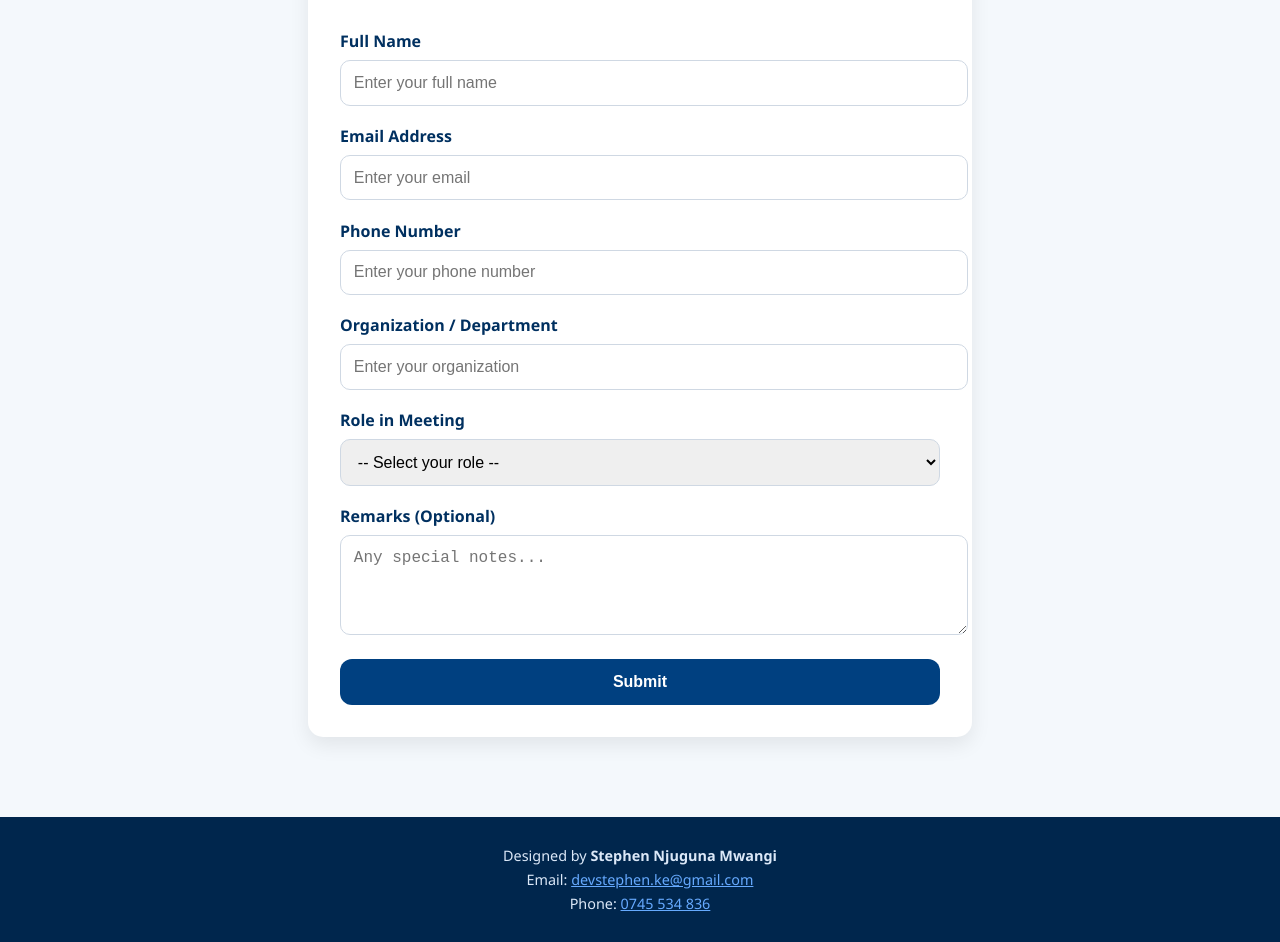
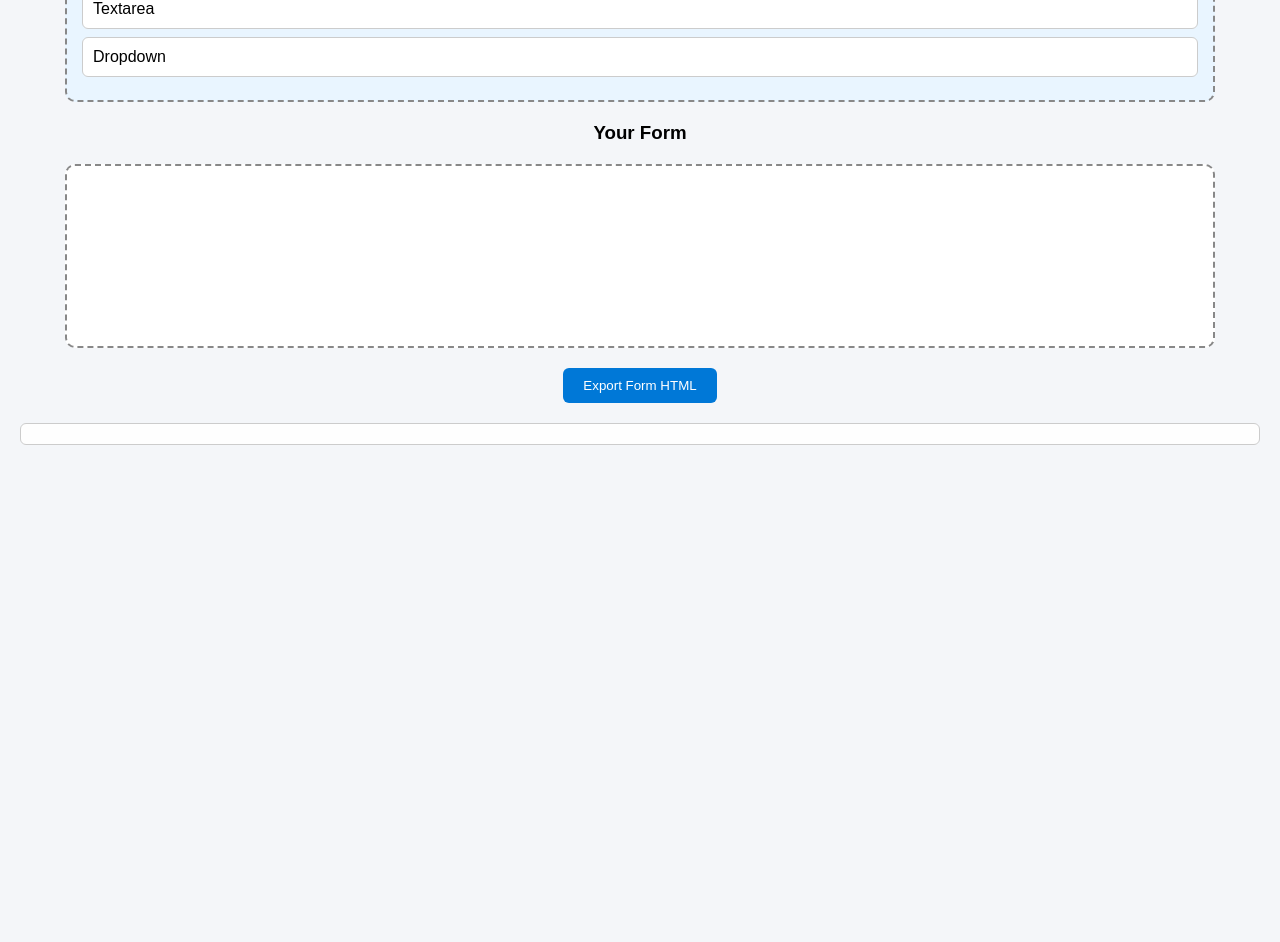
Before and after one commit to devstephenke-sys/meeting_Local_form_pages, a plain HTML site: page index.html in a window 1280 px wide. Shown: the part 200-1142 px from the top of the page. After the commit the page ends 800 px from the top, so only its background shows below. Drawn offline with Linux system fonts and the light colour scheme.

Commit message:
Update index.html
to be a form creator

```diff
--- a/index.html
+++ b/index.html
@@ -2,182 +2,143 @@
 <html lang="en">
 <head>
   <meta charset="UTF-8" />
-  <meta name="viewport" content="width=device-width, initial-scale=1.0" />
-  <title>Annual Meeting Registration</title>
+  <meta name="viewport" content="width=device-width, initial-scale=1.0"/>
+  <title>Form Builder</title>
   <style>
     body {
-      font-family: 'Segoe UI', Tahoma, Geneva, Verdana, sans-serif;
-      background: #f4f8fc;
-      margin: 0;
-      padding: 0;
-      color: #1a1a1a;
+      font-family: Arial, sans-serif;
+      margin: 20px;
+      background: #f4f6f9;
     }
-
-    header {
-      background: #004080; /* Don Bosco deep blue */
-      color: white;
+    h2 {
       text-align: center;
-      padding: 2rem 1rem;
-      box-shadow: 0 4px 6px rgba(0,0,0,0.1);
+      color: #333;
     }
-
-    header h1 {
-      margin: 0;
-      font-size: 2rem;
-      letter-spacing: 1px;
+    #toolbox, #form-area {
+      border: 2px dashed #888;
+      border-radius: 10px;
+      padding: 15px;
+      min-height: 150px;
+      margin: 20px auto;
+      width: 90%;
+      background: white;
     }
-
-    main {
-      display: flex;
-      justify-content: center;
-      align-items: flex-start;
-      padding: 2rem;
+    #toolbox {
+      background: #e9f5ff;
     }
-
-    .form-card {
-      background: white;
-      border-radius: 15px;
-      padding: 2rem;
+    .field {
+      padding: 10px;
+      margin: 8px 0;
+      background: #fff;
+      border: 1px solid #ccc;
+      border-radius: 6px;
+      cursor: grab;
+    }
+    .field:hover {
+      background: #f1faff;
+    }
+    #form-area .field {
+      cursor: default;
+    }
+    label {
+      display: block;
+      margin-bottom: 5px;
+      font-weight: bold;
+    }
+    input, select, textarea {
       width: 100%;
-      max-width: 600px;
-      box-shadow: 0 8px 20px rgba(0,0,0,0.08);
-      animation: fadeIn 0.6s ease;
+      padding: 6px;
+      margin-bottom: 8px;
+      border: 1px solid #ccc;
+      border-radius: 4px;
     }
-
-    .form-card h2 {
-      margin-top: 0;
-      color: #004080;
-      text-align: center;
-      font-size: 1.6rem;
-      margin-bottom: 1.5rem;
-    }
-
-    .form-group {
-      margin-bottom: 1.2rem;
-    }
-
-    .form-group label {
+    #exportBtn {
       display: block;
-      font-weight: 600;
-      margin-bottom: 0.5rem;
-      color: #003060;
-    }
-
-    .form-group input,
-    .form-group select,
-    .form-group textarea {
-      width: 100%;
-      padding: 0.8rem;
-      border: 1px solid #cfd8e3;
-      border-radius: 10px;
-      font-size: 1rem;
-      transition: border 0.3s;
-    }
-
-    .form-group input:focus,
-    .form-group select:focus,
-    .form-group textarea:focus {
-      border-color: #004080;
-      outline: none;
-      box-shadow: 0 0 5px rgba(0,64,128,0.2);
-    }
-
-    button {
-      background: #004080;
+      margin: 20px auto;
+      padding: 10px 20px;
+      background: #0078d7;
       color: white;
       border: none;
-      padding: 0.9rem 2rem;
-      border-radius: 12px;
+      border-radius: 6px;
       cursor: pointer;
-      font-size: 1rem;
-      font-weight: 600;
-      transition: background 0.3s;
-      width: 100%;
     }
-
-    button:hover {
-      background: #0059b3;
+    #exportBtn:hover {
+      background: #005fa3;
     }
-
-    footer {
-      background: #00264d;
-      color: #dbe8f8;
-      text-align: center;
-      padding: 1.5rem;
-      font-size: 0.9rem;
-      margin-top: 3rem;
-    }
-
-    footer p {
-      margin: 0.3rem 0;
-    }
-
-    @keyframes fadeIn {
-      from { opacity: 0; transform: translateY(10px); }
-      to { opacity: 1; transform: translateY(0); }
+    #output {
+      margin-top: 20px;
+      padding: 10px;
+      background: #fefefe;
+      border: 1px solid #ccc;
+      border-radius: 6px;
+      white-space: pre-wrap;
     }
   </style>
 </head>
 <body>
-  <header>
-    <h1>Annual Meeting Registration</h1>
-  </header>
+  <h2>Drag & Drop Form Builder</h2>
 
-  <main>
-    <div class="form-card">
-      <h2>Please Fill Your Details</h2>
-      <form id="meetingForm">
-        <div class="form-group">
-          <label for="fullname">Full Name</label>
-          <input type="text" id="fullname" name="fullname" placeholder="Enter your full name" required>
-        </div>
+  <div id="toolbox">
+    <div class="field" draggable="true" data-type="text">Text Input</div>
+    <div class="field" draggable="true" data-type="email">Email Input</div>
+    <div class="field" draggable="true" data-type="textarea">Textarea</div>
+    <div class="field" draggable="true" data-type="select">Dropdown</div>
+  </div>
 
-        <div class="form-group">
-          <label for="email">Email Address</label>
-          <input type="email" id="email" name="email" placeholder="Enter your email" required>
-        </div>
+  <h3 style="text-align:center;">Your Form</h3>
+  <form id="form-area"></form>
 
-        <div class="form-group">
-          <label for="phone">Phone Number</label>
-          <input type="tel" id="phone" name="phone" placeholder="Enter your phone number">
-        </div>
-
-        <div class="form-group">
-          <label for="org">Organization / Department</label>
-          <input type="text" id="org" name="org" placeholder="Enter your organization">
-        </div>
-
-        <div class="form-group">
-          <label for="role">Role in Meeting</label>
-          <select id="role" name="role" required>
-            <option value="">-- Select your role --</option>
-            <option value="participant">Participant</option>
-            <option value="speaker">Speaker</option>
-            <option value="organizer">Organizer</option>
-          </select>
-        </div>
-
-        <div class="form-group">
-          <label for="remarks">Remarks (Optional)</label>
-          <textarea id="remarks" name="remarks" rows="4" placeholder="Any special notes..."></textarea>
-        </div>
-
-        <button type="submit">Submit</button>
-      </form>
-    </div>
-  </main>
-
-  <footer>
-    <p>Designed by <strong>Stephen Njuguna Mwangi</strong></p>
-    <p>Email: <a href="mailto:devstephen.ke@gmail.com" style="color:#66aaff;">devstephen.ke@gmail.com</a></p>
-    <p>Phone: <a href="tel:+254745534836" style="color:#66aaff;">0745 534 836</a></p>
-  </footer>
+  <button id="exportBtn">Export Form HTML</button>
+  <div id="output"></div>
 
   <script>
-    document.getElementById('meetingForm').addEventListener('submit', function(event) {
-      event.preventDefault();
-      alert("✅ Your details have been submitted successfully!");
-      this.reset();
+    const toolbox = document.getElementById("toolbox");
+    const formArea = document.getElementById("form-area");
+    const output = document.getElementById("output");
+
+    let dragged;
+
+    // Drag start
+    toolbox.addEventListener("dragstart", e => {
+      if (e.target.classList.contains("field")) {
+        dragged = e.target.getAttribute("data-type");
+      }
+    });
+
+    // Drag over form area
+    formArea.addEventListener("dragover", e => {
+      e.preventDefault();
+    });
+
+    // Drop element into form area
+    formArea.addEventListener("drop", e => {
+      e.preventDefault();
+      addField(dragged);
+    });
+
+    function addField(type) {
+      let field = document.createElement("div");
+      field.classList.add("field");
+
+      if (type === "text") {
+        field.innerHTML = `<label>Text Input</label><input type="text" placeholder="Enter text"/>`;
+      } else if (type === "email") {
+        field.innerHTML = `<label>Email</label><input type="email" placeholder="Enter email"/>`;
+      } else if (type === "textarea") {
+        field.innerHTML = `<label>Message</label><textarea rows="3"></textarea>`;
+      } else if (type === "select") {
+        field.innerHTML = `<label>Choose Option</label>
+          <select>
+            <option>Option 1</option>
+            <option>Option 2</option>
+          </select>`;
+      }
+      formArea.appendChild(field);
+    }
+
+    // Export button
+    document.getElementById("exportBtn").addEventListener("click", () => {
+      output.textContent = formArea.innerHTML.trim();
     });
   </script>
 </body>
```
